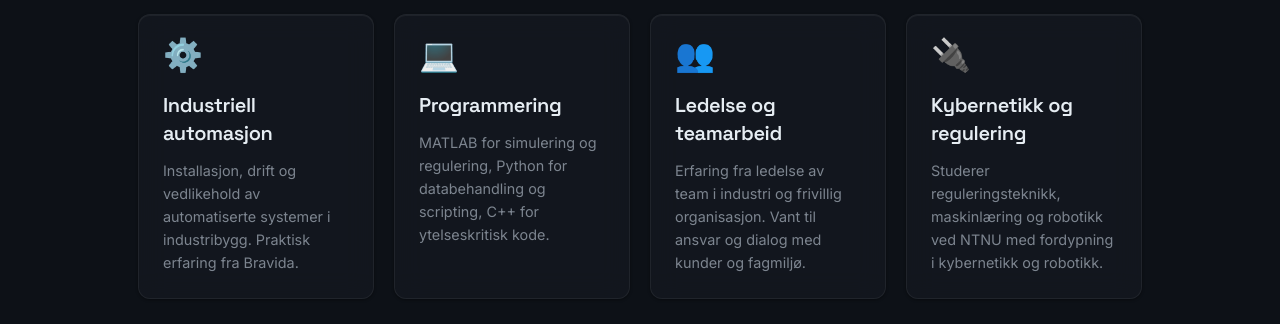
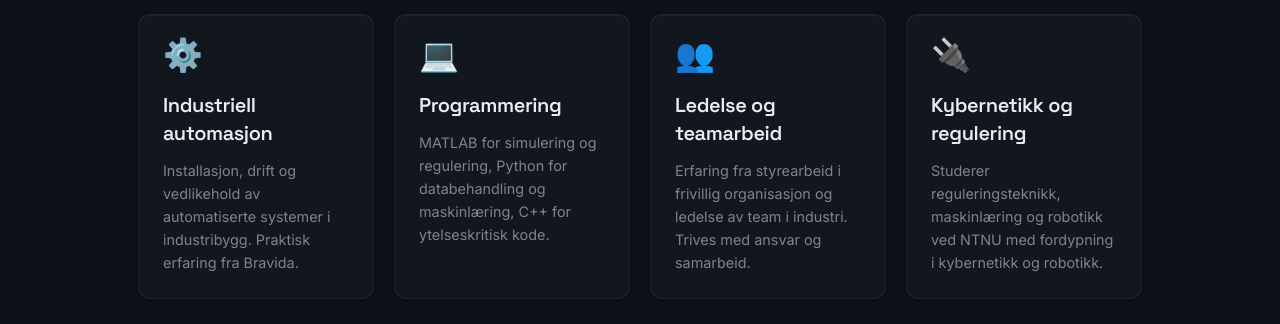
Before and after one commit to Markuskj01/Krogen.dev, a plain HTML site: page index.html in a window 1280 px wide. Shown: the part 1000-1324 px from the top of the page. Drawn offline with Linux system fonts and the light colour scheme.

Commit message:
Update skill descriptions in index.html

```diff
--- a/index.html
+++ b/index.html
@@ -128,14 +128,14 @@
             <li class="skill-card">
               <div class="skill-card__icon" aria-hidden="true">💻</div>
               <h3 class="skill-card__title" data-no="Programmering" data-en="Programming">Programmering</h3>
-              <p class="skill-card__body" data-no="MATLAB for simulering og regulering, Python for databehandling og scripting, C++ for ytelseskritisk kode." data-en="MATLAB for simulation and control, Python for data processing and scripting, C++ for performance-critical code.">MATLAB for simulering og regulering, Python for databehandling og scripting, C++ for ytelseskritisk kode.</p>
+              <p class="skill-card__body" data-no="MATLAB for simulering og regulering, Python for databehandling og maskinlæring, C++ for ytelseskritisk kode." data-en="MATLAB for simulation and control, Python for data processing and machine learning, C++ for performance-critical code.">MATLAB for simulering og regulering, Python for databehandling og maskinlæring, C++ for ytelseskritisk kode.</p>
             </li>
 
             <!-- Skill card 3 -->
             <li class="skill-card">
               <div class="skill-card__icon" aria-hidden="true">👥</div>
               <h3 class="skill-card__title" data-no="Ledelse og teamarbeid" data-en="Leadership &amp; Teamwork">Ledelse og teamarbeid</h3>
-              <p class="skill-card__body" data-no="Erfaring fra ledelse av team i industri og frivillig organisasjon. Vant til ansvar og dialog med kunder og fagmiljø." data-en="Experience leading teams in industry and voluntary organisations. Comfortable with responsibility and dialogue with clients and stakeholders.">Erfaring fra ledelse av team i industri og frivillig organisasjon. Vant til ansvar og dialog med kunder og fagmiljø.</p>
+              <p class="skill-card__body" data-no="Erfaring fra styrearbeid i frivillig organisasjon og ledelse av team i industri. Trives med ansvar og samarbeid." data-en="Experience from board work in a volunteer organization and team leadership in industry. Comfortable with responsibility and collaboration.">Erfaring fra styrearbeid i frivillig organisasjon og ledelse av team i industri. Trives med ansvar og samarbeid.</p>
             </li>
 
             <!-- Skill card 4 -->
```
